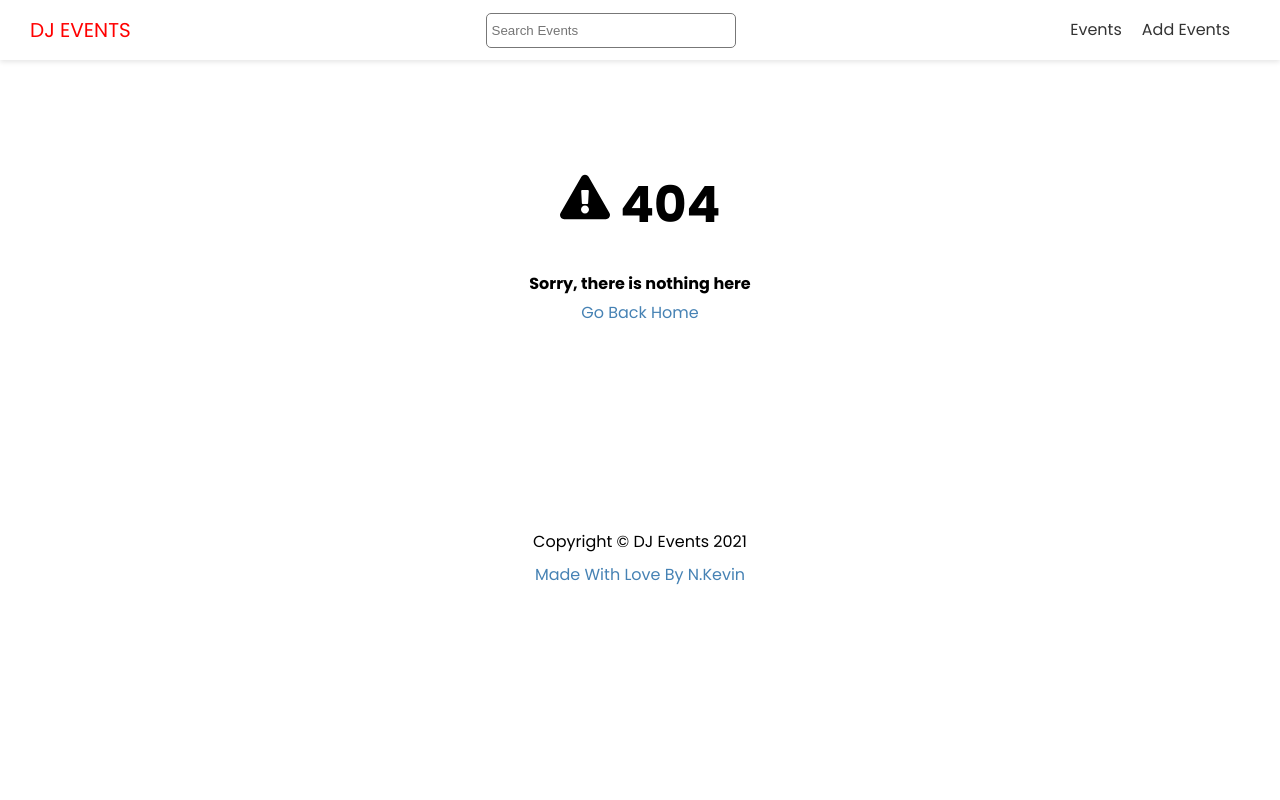
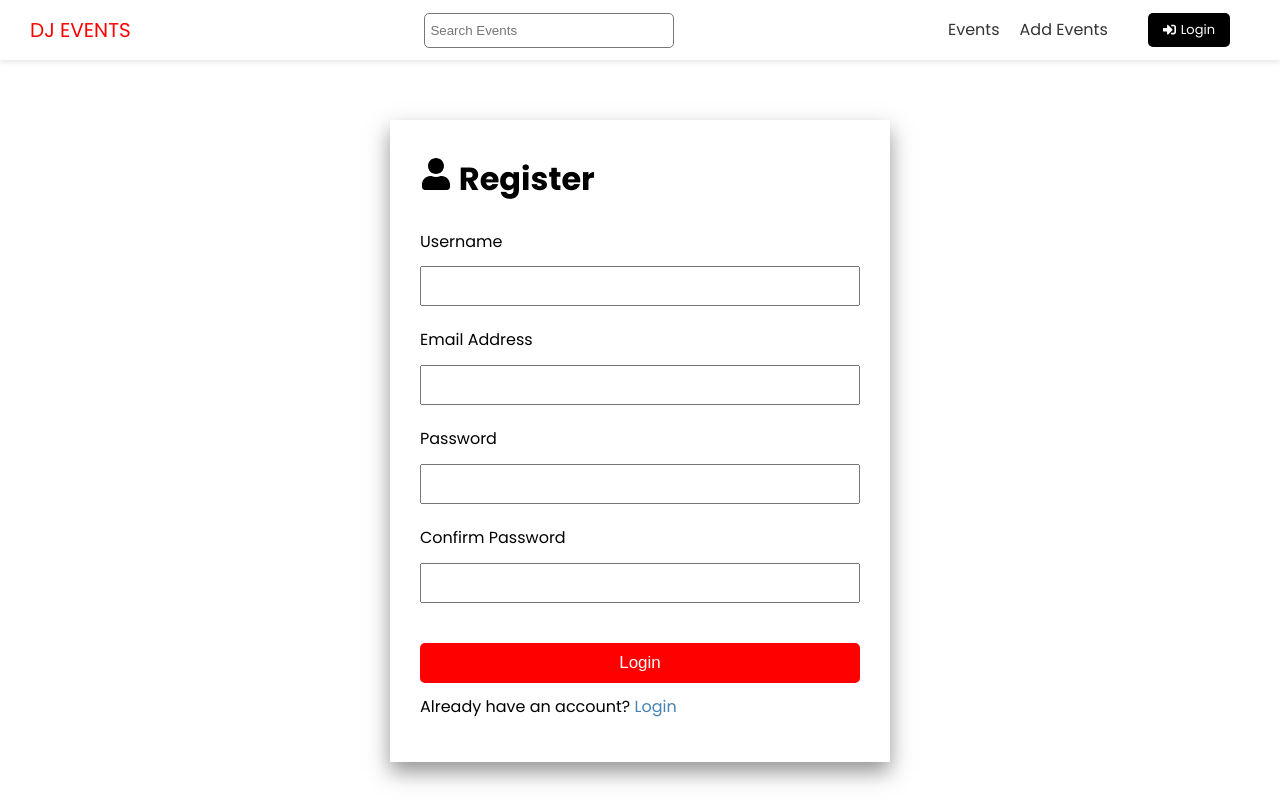
Before and after one commit to nkusikevin/EventPosting_WebsiteApp, a Next.js app: page /account/register in a window 1280 px wide. Before the commit this address had no page. Shown: the top 800 px of the page. Built offline with nearby package versions, Linux system fonts and the light colour scheme.

Commit message:
adding login and register page

```diff
--- a/components/Header.js
+++ b/components/Header.js
@@ -1,4 +1,5 @@
 import Link from "next/link";
+import { FaSignInAlt, FaSignOutAlt } from "react-icons/fa";
 import Search from "./Search";
 import styles from "@/styles/Header.module.css";
 export default function Header() {
@@ -22,6 +23,15 @@
 							<a>Add Events</a>
 						</Link>
 					</li>
+					<li>
+						<Link href='/account/login'>
+							<a className='btn-secondary btn-icon'>
+								{" "}
+								<FaSignInAlt />
+								Login
+							</a>
+						</Link>
+					</li>
 				</ul>
 			</nav>
 		</header>
--- /dev/null
+++ b/pages/account/register.js
@@ -0,0 +1,80 @@
+import { FaUser } from "react-icons/fa";
+import { ToastContainer, toast } from "react-toastify";
+import "react-toastify/dist/ReactToastify.css";
+import { useState, useEffect, useContext } from "react";
+import Link from "next/link";
+import Layout from "@/components/Layout";
+import styles from "@/styles/Auth.module.css";
+
+export default function RegisterPage() {
+	const [username, setUsername] = useState("");
+	const [email, setEmail] = useState("");
+	const [password, setPassword] = useState("");
+	const [passwordConfirm, setPasswordConfirm] = useState("");
+
+	const handleSubmit = (e) => {
+		e.preventDefault();
+
+		if (password !== passwordConfirm) {
+			toast.error("Passwords do not match!");
+			return;
+		}
+
+		console.log({ username, email, password });
+	};
+
+	return (
+		<Layout title='User Registration'>
+			<div className={styles.auth}>
+				<h1>
+					<FaUser /> Register
+				</h1>
+				<ToastContainer />
+				<form onSubmit={handleSubmit}>
+					<div>
+						<label htmlFor='username'>Username</label>
+						<input
+							type='text'
+							id='username'
+							value={username}
+							onChange={(e) => setUsername(e.target.value)}
+						/>
+					</div>
+					<div>
+						<label htmlFor='email'>Email Address</label>
+						<input
+							type='email'
+							id='email'
+							value={email}
+							onChange={(e) => setEmail(e.target.value)}
+						/>
+					</div>
+					<div>
+						<label htmlFor='password'>Password</label>
+						<input
+							type='password'
+							id='password'
+							value={password}
+							onChange={(e) => setPassword(e.target.value)}
+						/>
+					</div>
+					<div>
+						<label htmlFor='passwordConfirm'>Confirm Password</label>
+						<input
+							type='password'
+							id='passwordConfirm'
+							value={passwordConfirm}
+							onChange={(e) => setPasswordConfirm(e.target.value)}
+						/>
+					</div>
+
+					<input type='submit' value='Login' className='btn' />
+				</form>
+
+				<p>
+					Already have an account? <Link href='/account/login'>Login</Link>
+				</p>
+			</div>
+		</Layout>
+	);
+}
--- /dev/null
+++ b/styles/Auth.module.css
@@ -0,0 +1,31 @@
+.auth {
+	max-width: 500px;
+	margin: auto;
+	padding: 30px;
+	box-shadow: 0px 10px 20px 0px rgba(50, 50, 50, 0.52);
+}
+
+.auth label {
+	display: block;
+	margin-bottom: 10px;
+}
+
+.auth input[type="text"],
+.auth input[type="email"],
+.auth input[type="password"] {
+	display: block;
+	width: 100%;
+	height: 40px;
+	padding: 5px;
+	font-size: 18px;
+}
+
+.auth input[type="submit"] {
+	margin-top: 20px;
+	width: 100%;
+	font-size: 17px;
+}
+
+.auth div {
+	margin-bottom: 20px;
+}
```
Also changed, not shown: pages/account/login.js (added, +54 -0 lines).
